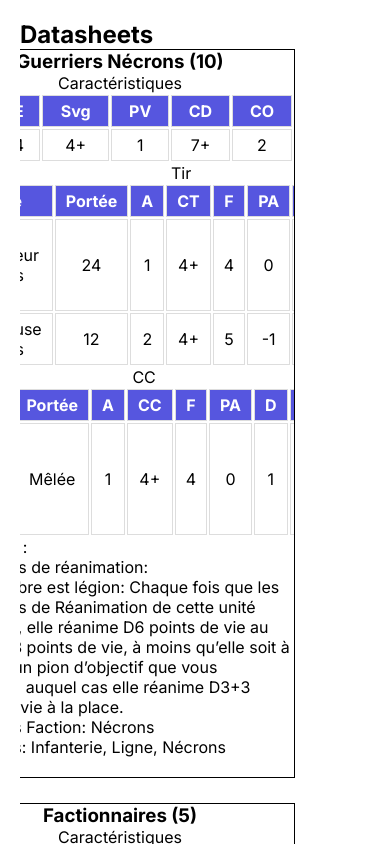
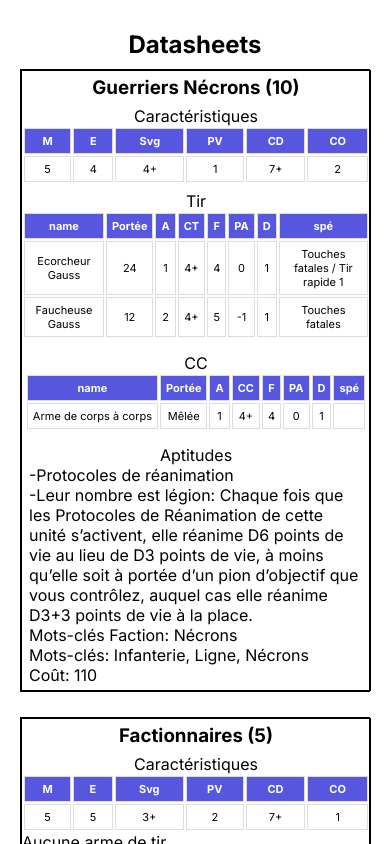
Before and after one commit to JulienBrancourt/warhammer-next, a Next.js app: page / in a window 390 px wide. Shown: the top 844 px of the page. Built offline with nearby package versions, Linux system fonts and the light colour scheme.

Commit message:
responsive tableaux

```diff
--- a/src/app/globals.css
+++ b/src/app/globals.css
@@ -7,7 +7,12 @@
 html,
 body {
   overflow-x: hidden;
-  margin: 10px;
+  margin: 10px auto;
+}
+
+h2{
+  text-align: center;
+  padding: 10px;
 }
 
 .unit-list {
@@ -15,15 +20,7 @@
   padding: 0 14px;
   margin: 0 auto;
   display: grid;
-  grid-template-columns: repeat(auto-fill, 500px);
+  grid-template-columns: repeat(auto-fill, 350px);
   justify-content: center;
   gap: 25px;
 }
-
-
-.projet-card{
-    display: flex;
-    flex-direction: row;
-    justify-content: space-around;
-    margin-top: 4rem;
-}
--- a/src/app/page.js
+++ b/src/app/page.js
@@ -12,7 +12,7 @@
         <h2>Datasheets</h2>
         <ul className="unit-list">
           {dataUnits.map((unit, id) => (
-          <li key={id}>
+          <li key={id} className="unit-card">
               <Card unit={unit} />
           </li>
         ))}
--- a/src/components/Card/Card.css
+++ b/src/components/Card/Card.css
@@ -1,4 +1,7 @@
-
+h3 {
+    margin-bottom: 7px;
+    padding-top: 5px;
+}
 .unit-card {
     width: 350px;
     border: 1px solid black;
@@ -13,6 +16,7 @@
 .table-container {
     max-width: 350px;
     overflow-x: scroll;
+    margin: 7px auto;
 }
 
 
@@ -35,17 +39,27 @@
     list-style-type: none;
 }
 
+.zone-text {
+    padding: 0 7px 5px;
+}
+.aptitudes {
+    text-align: center;
+    margin-top: 7px;
+}
+
 @media screen and (max-width: 550px) {
   body {
     align-items: flex-start;
   }
-  .table-style  {
-    width: 100%;
-    margin: 0px;
-    font-size: 10px;
+  thead tr {
+    background-color: rgb(86, 86, 223);
+    color: #fff;
+    text-align: left;
+    font-size: 11px;
   }
   th, td {
-    padding: 5px 10px;
+    padding: 5px 5px;
+    font-size: 11px;
 }
 
 }
--- a/src/components/Card/Card.js
+++ b/src/components/Card/Card.js
@@ -76,11 +76,15 @@
       ) : (
         <p>Aucune arme de tir.</p>
       )}
-
-      <p>Aptitudes :</p>
+      <div className='zone-text'>
+        <p className='aptitudes'>Aptitudes</p>
         <ul>
           {Object.entries(unit.aptitudes).map(([key, value]) => (
-          <li key={key}>{`${key}: ${value}`}</li>
+            value.length > 1 ? (
+              <li key={key}>-{`${key}: ${value}`}</li>
+            ) : (
+              <li key={key}>-{key}</li>
+            )
           ))}
         </ul>
 
@@ -88,6 +92,7 @@
         <p>Mots-clés: {unit.motscles.join(', ')}</p>
         <p>Coût: {unit.cout}</p>
         </div>
+      </div>
   )
 }
 
```
Lines whose indentation alone changed are shown as unchanged.
